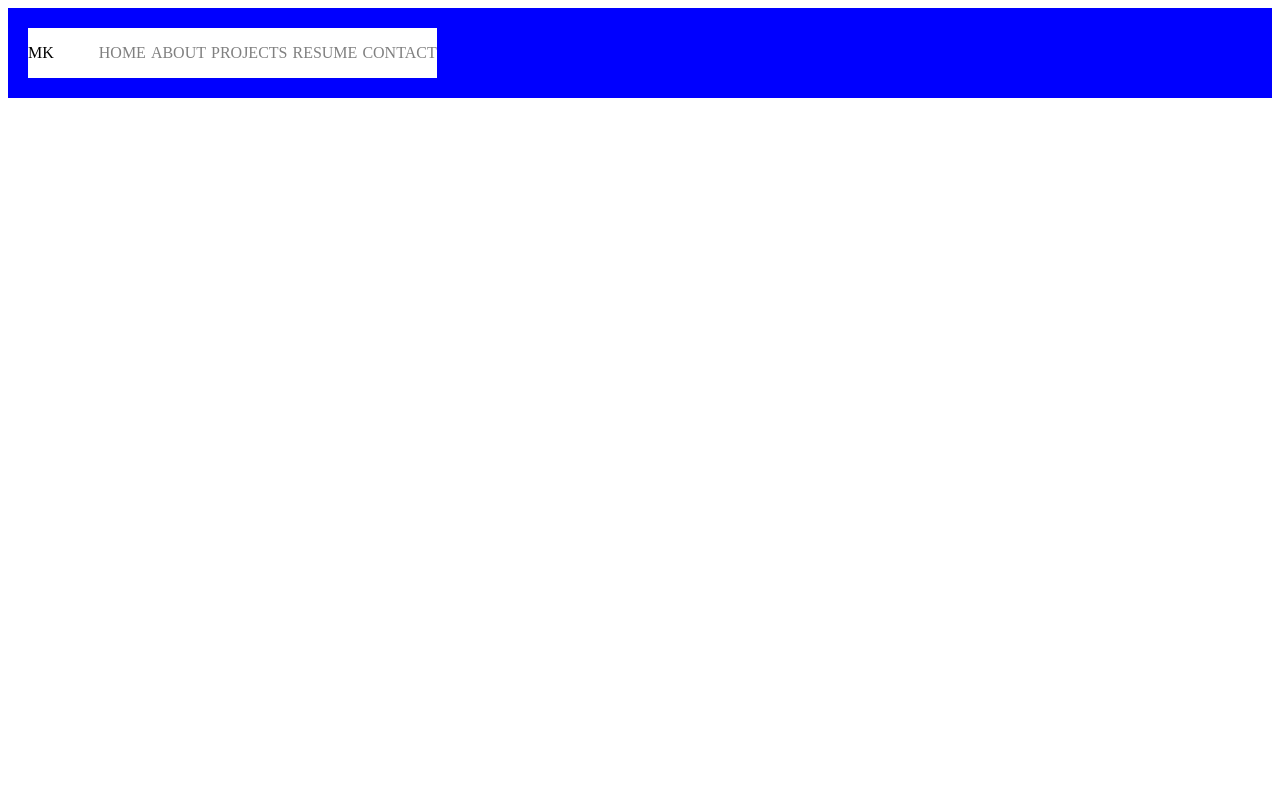
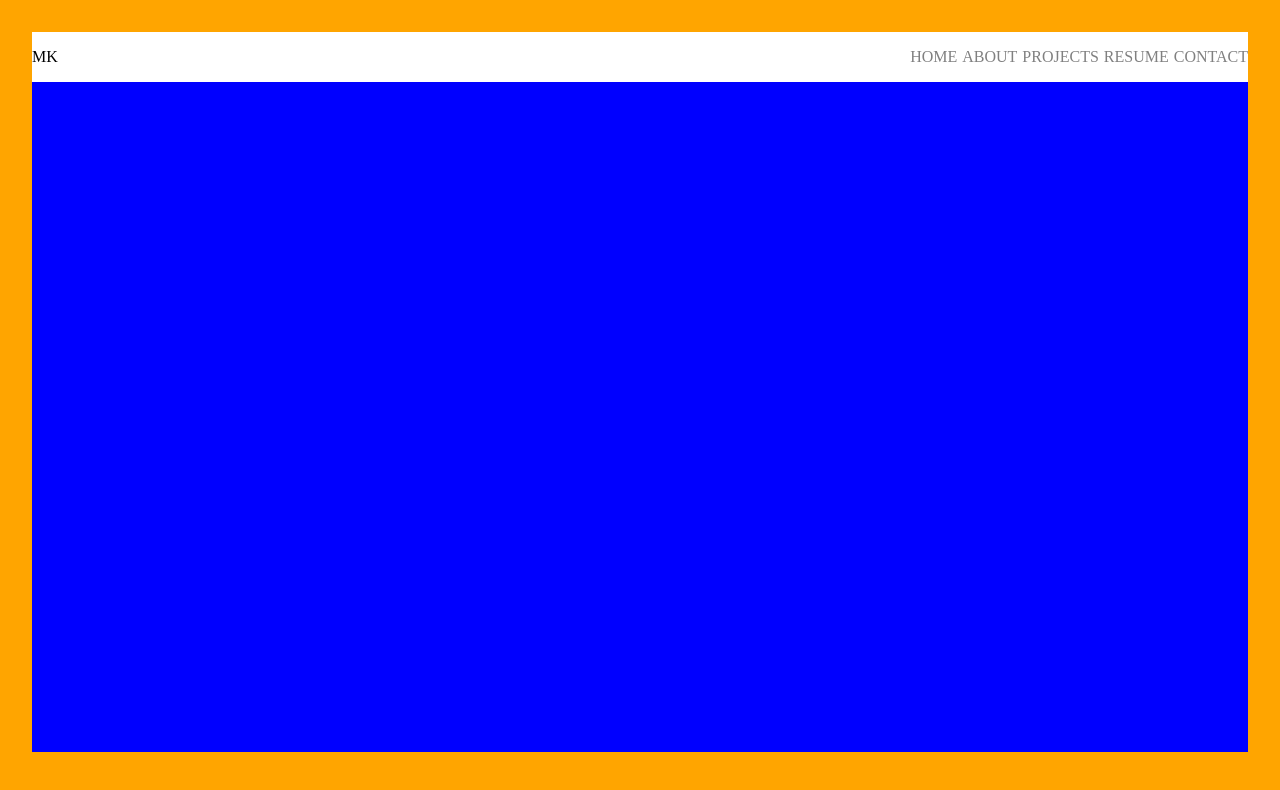
Before and after one commit to mayankk245/MyWeb, a React (Create React App) app: page / in a window 1280 px wide. Shown: the top 790 px of the page. Built offline with nearby package versions, Linux system fonts and the light colour scheme.

Commit message:
Update
Css files have eben update to display proper width of components

```diff
--- a/src/App.js
+++ b/src/App.js
@@ -1,11 +1,14 @@
 import React from "react";
 import Container from "./components/Container";
+
 import "./css/App.css";
+import "./css/Container.css";
+import "./css/Navbar.css";
 
 class App extends React.Component {
   render() {
     return (
-      <div>
+      <div className="box-container">
         <div className="box">
           <Container />
         </div>
--- a/src/components/Navbar.js
+++ b/src/components/Navbar.js
@@ -8,6 +8,7 @@ class Navbar extends React.Component {
         <div className="logo">
           <p>MK</p>
         </div>
+        <nav>
           <div className="options">
             <ul className="link">
               <li>HOME</li>
@@ -17,6 +18,7 @@ class Navbar extends React.Component {
               <li>CONTACT</li>
             </ul>
           </div>
+        </nav>
       </div>
     );
   }
--- a/src/css/App.css
+++ b/src/css/App.css
@@ -1,6 +1,14 @@
 .box {
   display: flex;
-  padding: 20px;
   background-color: blue;
-  margin-left: auto;
+  height: 90vh;
+  flex-basis: 100vh;
+  flex: 1;
 }
+.box-container {
+  display: flex;
+  padding: 3vh;
+}
+body {
+  background-color: orange;
+}
--- a/src/css/Container.css
+++ b/src/css/Container.css
@@ -1,5 +1,9 @@
 .container {
   display: flex;
+  flex-basis: 100vh;
+  flex: 1;
 }
 .navbar {
+  flex: 1;
+  flex-basis: 100vh;
 }
--- a/src/css/Navbar.css
+++ b/src/css/Navbar.css
@@ -4,7 +4,6 @@
   flex-basis: 5px;
   flex-wrap: wrap;
   background-color: white;
-  width: auto;
 }
 .logo {
   display: flex;
```
Lines whose indentation alone changed are shown as unchanged.
